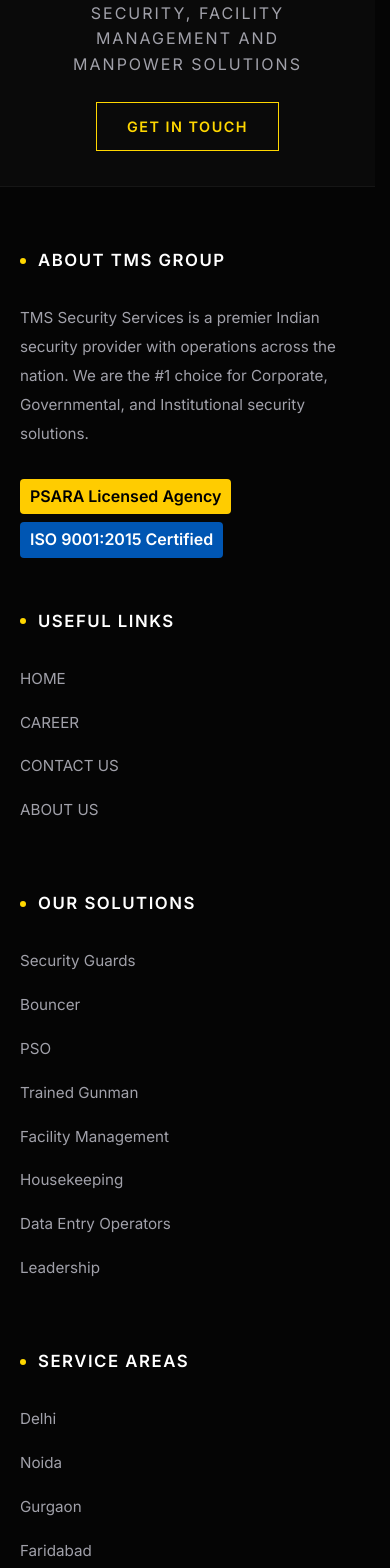
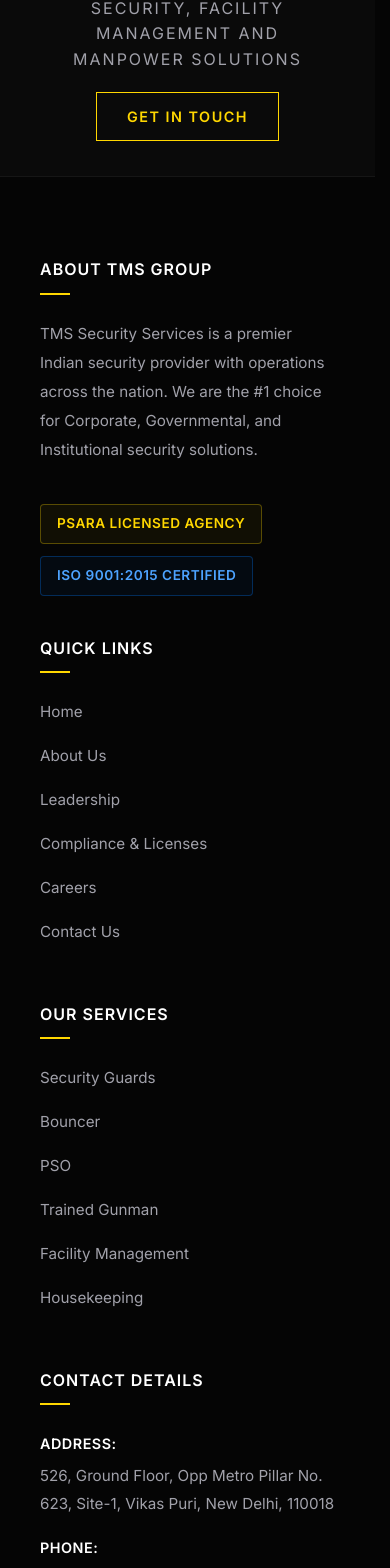
Before and after one commit to Rage611/tms-security-mern, a React (Vite) app in the folder frontend/: page / in a window 390 px wide. Shown: the part 5921-7489 px from the top of the page. Built offline with nearby package versions, Linux system fonts and the light colour scheme.

Commit message:
feat(footer): redesign footer layout to 4 columns and improve styling

```diff
--- a/frontend/src/components/Footer/Footer.css
+++ b/frontend/src/components/Footer/Footer.css
@@ -60,9 +60,9 @@
     max-width: 1200px;
     margin: 0 auto;
     display: grid;
-    grid-template-columns: 2fr 1fr 1fr 1fr 1.5fr;
-    gap: 48px;
-    padding: 100px 40px;
+    grid-template-columns: 2.5fr 1fr 1fr 1.5fr;
+    gap: 60px;
+    padding: 80px 40px;
 }
 
 .footer .footer-column {
@@ -71,24 +71,24 @@
 }
 
 .footer .footer-column h3 {
-    color: var(--text-light);
-    font-size: 1.05rem;
-    margin-bottom: 30px;
-    letter-spacing: 1.5px;
+    color: #fff;
+    font-size: 1rem;
+    font-weight: 600;
+    margin-bottom: 25px;
+    letter-spacing: 1px;
     text-transform: uppercase;
-    display: flex;
-    align-items: center;
-    gap: 12px;
-    white-space: nowrap;
+    position: relative;
+    padding-bottom: 12px;
 }
 
-.footer .footer-column h3::before {
+.footer .footer-column h3::after {
     content: "";
-    display: block;
-    width: 6px;
-    height: 6px;
+    position: absolute;
+    bottom: 0;
+    left: 0;
+    width: 30px;
+    height: 2px;
     background-color: var(--accent-gold);
-    border-radius: 50%;
 }
 
 .footer .footer-column p,
@@ -123,23 +123,80 @@
     transform: translateX(5px);
 }
 
-@media (max-width: 992px) {
+.footer .trust-badges {
+    display: flex;
+    flex-direction: column;
+    gap: 12px;
+    margin-top: 25px;
+}
+
+.footer .badge {
+    padding: 8px 16px;
+    font-size: 0.85rem;
+    font-weight: 600;
+    border-radius: 4px;
+    display: inline-block;
+    width: fit-content;
+    text-transform: uppercase;
+    letter-spacing: 0.5px;
+}
+
+.footer .badge-gold {
+    background: rgba(255, 215, 0, 0.05);
+    color: var(--accent-gold);
+    border: 1px solid rgba(255, 215, 0, 0.3);
+}
+
+.footer .badge-blue {
+    background: rgba(0, 123, 255, 0.05);
+    color: #4da3ff;
+    border: 1px solid rgba(0, 123, 255, 0.3);
+}
+
+.footer .contact-item {
+    display: flex;
+    flex-direction: column;
+    margin-bottom: 20px;
+    color: var(--text-muted);
+}
+
+.footer .contact-item strong {
+    color: #fff;
+    margin-bottom: 4px;
+    font-size: 0.9rem;
+    letter-spacing: 0.5px;
+    text-transform: uppercase;
+}
+
+.footer .footer-bottom {
+    border-top: 1px solid rgba(255, 255, 255, 0.05);
+    padding: 25px 40px;
+    text-align: center;
+    background-color: #050505;
+}
+
+.footer .footer-bottom p {
+    color: var(--text-muted);
+    font-size: 0.9rem;
+    margin: 0;
+}
+
+@media (max-width: 1024px) {
     .footer .footer-main {
         grid-template-columns: 1fr 1fr;
-        padding: 80px 30px;
+        gap: 40px;
     }
 }
 
 @media (max-width: 768px) {
+    .footer .footer-main {
+        grid-template-columns: 1fr;
+        gap: 40px;
+    }
+
     .footer .top-bar-content {
         flex-direction: column;
-        gap: 25px;
         text-align: center;
-    }
-
-    .footer .footer-main {
-        grid-template-columns: 1fr;
-        gap: 50px;
-        padding: 60px 20px;
+        gap: 20px;
     }
 }
--- a/frontend/src/components/Footer/Footer.jsx
+++ b/frontend/src/components/Footer/Footer.jsx
@@ -20,22 +20,24 @@
         <div className="footer-column">
           <h3>ABOUT TMS GROUP</h3>
           <p>TMS Security Services is a premier Indian security provider with operations across the nation. We are the #1 choice for Corporate, Governmental, and Institutional security solutions.</p>
-          <div className="trust-badges" style={{ display: 'flex', flexDirection: 'column', gap: '8px', marginTop: '15px' }}>
-            <span className="badge" style={{ backgroundColor: '#ffcc00', color: '#000', padding: '5px 10px', fontWeight: 'bold', borderRadius: '4px', display: 'inline-block', width: 'fit-content' }}>PSARA Licensed Agency</span>
-            <span className="badge" style={{ backgroundColor: '#0056b3', color: '#fff', padding: '5px 10px', fontWeight: 'bold', borderRadius: '4px', display: 'inline-block', width: 'fit-content' }}>ISO 9001:2015 Certified</span>
+          <div className="trust-badges">
+            <span className="badge badge-gold">PSARA Licensed Agency</span>
+            <span className="badge badge-blue">ISO 9001:2015 Certified</span>
           </div>
         </div>
         <div className="footer-column">
-          <h3>USEFUL LINKS</h3>
+          <h3>QUICK LINKS</h3>
           <ul>
-            <li><Link to="/">HOME</Link></li>
-            <li><Link to="/career">CAREER</Link></li>
-            <li><Link to="/contact">CONTACT US</Link></li>
-            <li><Link to="/company">ABOUT US</Link></li>
+            <li><Link to="/">Home</Link></li>
+            <li><Link to="/company">About Us</Link></li>
+            <li><Link to="/leadership">Leadership</Link></li>
+            <li><Link to="/compliance">Compliance &amp; Licenses</Link></li>
+            <li><Link to="/career">Careers</Link></li>
+            <li><Link to="/contact">Contact Us</Link></li>
           </ul>
         </div>
         <div className="footer-column">
-          <h3>OUR SOLUTIONS</h3>
+          <h3>OUR SERVICES</h3>
           <ul>
             <li><Link to="/security-guards">Security Guards</Link></li>
             <li><Link to="/bouncer">Bouncer</Link></li>
@@ -43,36 +45,17 @@
             <li><Link to="/trained-gunman">Trained Gunman</Link></li>
             <li><Link to="/facility-management">Facility Management</Link></li>
             <li><Link to="/housekeeping">Housekeeping</Link></li>
-            <li><Link to="/data-entry-operators">Data Entry Operators</Link></li>
-            <li><Link to="/leadership">Leadership</Link></li>
-          </ul>
-        </div>
-        <div className="footer-column">
-          <h3>SERVICE AREAS</h3>
-          <ul>
-            <li><Link to="/security-services/delhi">Delhi</Link></li>
-            <li><Link to="/security-services/noida">Noida</Link></li>
-            <li><Link to="/security-services/gurgaon">Gurgaon</Link></li>
-            <li><Link to="/security-services/faridabad">Faridabad</Link></li>
-            <li><Link to="/security-services/greater-noida">Greater Noida</Link></li>
-            <li><Link to="/security-services/ghaziabad">Ghaziabad</Link></li>
-          </ul>
-        </div>
-        <div className="footer-column">
-          <h3>CORPORATE &amp; LEGAL</h3>
-          <ul>
-            <li><Link to="/compliance">Compliance &amp; Licenses</Link></li>
-            <li><Link to="/company">The Company</Link></li>
-            <li><Link to="/leadership">Leadership</Link></li>
-            <li><Link to="/career">Careers</Link></li>
           </ul>
         </div>
         <div className="footer-column">
           <h3>CONTACT DETAILS</h3>
-          <p><strong>Address:</strong> 526, Ground Floor, Opp Metro Pillar No. 623, Site-1, Vikas Puri, New Delhi, 110018</p>
-          <p><strong>Phone:</strong> +91-9717763351</p>
-          <p><strong>Email:</strong> contact@tmssecurity.in</p>
+          <p className="contact-item"><strong>Address:</strong> 526, Ground Floor, Opp Metro Pillar No. 623, Site-1, Vikas Puri, New Delhi, 110018</p>
+          <p className="contact-item"><strong>Phone:</strong> +91-9717763351</p>
+          <p className="contact-item"><strong>Email:</strong> contact@tmssecurity.in</p>
         </div>
+      </div>
+      <div className="footer-bottom">
+        <p>&copy; {new Date().getFullYear()} TMS Security Services. All Rights Reserved.</p>
       </div>
     </footer>
   );
```
